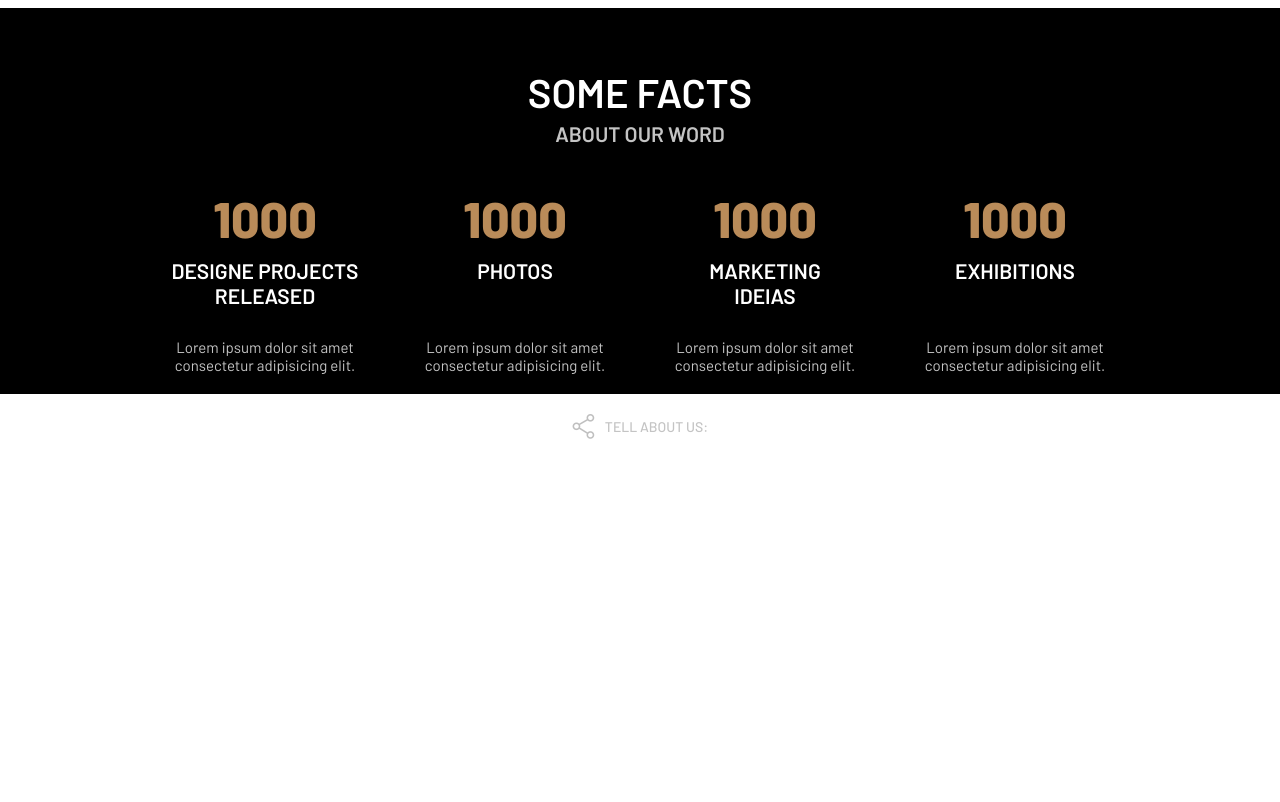
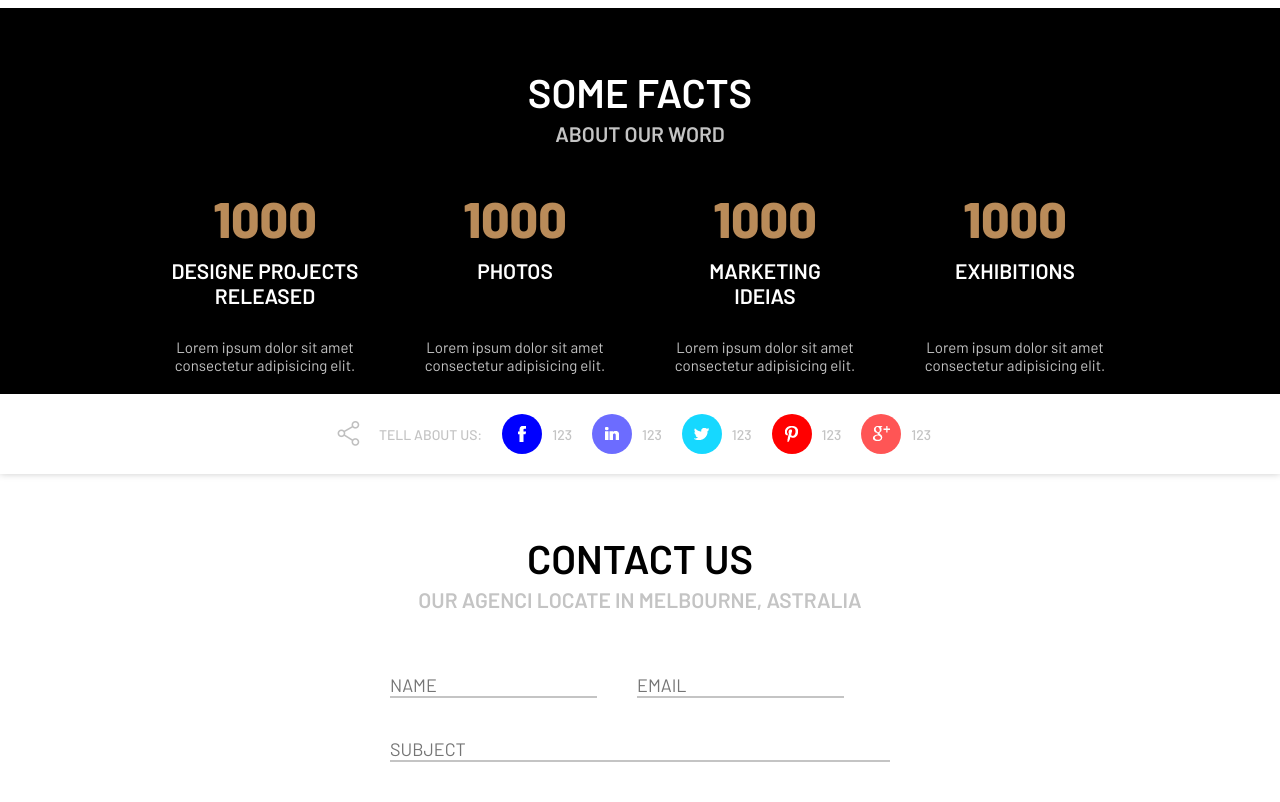
Before and after one commit to Eduardo-hds/project-awax, a plain HTML site: page index.html in a window 1280 px wide. Shown: the part 5145-5947 px from the top of the page. Before the commit the page ends 5676 px from the top, so only its background shows below. Drawn offline with Linux system fonts and the light colour scheme.

Commit message:
contact-us add

```diff
--- a/index.html
+++ b/index.html
@@ -425,29 +425,57 @@
         <div class="container">
             <div class="tell-about-us">
                 <div class="social">
-                    <img src="icones/share.png" alt="">
+                    <div class="share"><a href=""><img src="icones/share.png" alt=""></a></div>
                     <span>tell about us:</span>
                 </div>
                 <div class="social">
-                    <img src="icones/facebook.png" alt="">
-                    <spa></spa>
+                    <div class="facebook"><a href=""><img src="icones/facebook.png" alt=""></a></div>
+                    <span>123</span>
                 </div>
                 <div class="social">
-                    <img src="icones/linkedin.png" alt="">
-                    <span></span>
+                    <div class="linkedin"><a href=""><img src="icones/linkedin.png" alt=""></a></div>
+                    <span>123</span>
                 </div>
                 <div class="social">
-                    <img src="icones/twitter.png" alt="">
-                    <span></span>
+                    <div class="twitter"><a href=""><img src="icones/twitter.png" alt=""></a></div>
+                    <span>123</span>
                 </div>
                 <div class="social">
-                    <img src="icones/googleplus.png" alt="">
-                    <span></span>
+                    <div class="pinterest"><a href=""><img src="icones/pinterest.png" alt=""></a></div>
+                    <span>123</span>
                 </div>
                 <div class="social">
-                    <img src="icones/pinterest.png" alt="">
-                    <span></span>
+                    <div class="google"><a href=""><img src="icones/googleplus.png" alt=""></a></div>
+                    <span>123</span>
                 </div>
+
+            </div>
+        </div>
+    </section>
+    <section id="contact-us">
+        <div class="container">
+            <div class="about-us">
+                <div class="st-head">
+                    contact us
+                </div>
+                <div class="st-suble">
+                    our agenci locate in melbourne, astralia
+                </div>
+            </div>
+            <div class="form">
+                <form action="" method="post">
+                    <div class="form-first">
+                        <label for="name"></label>
+                        <input type="text" name="name" id="" placeholder="NAME">
+
+                        <label for="email"></label>
+                        <input type="text" name="email" placeholder="EMAIL">
+                    </div>
+                    <div class="form-second">
+                        <label for="subject"></label>
+                        <input type="text" name="subject" placeholder="SUBJECT">
+                    </div>
+                </form>
             </div>
         </div>
     </section>
--- a/style.css
+++ b/style.css
@@ -511,11 +511,18 @@ iframe{
 #tell-about-us{
     display: flex;
     justify-content: center;
+    box-shadow: 0px 0px 7px rgba(0, 0, 0, 0.205);
+}
+.tell-about-us{
+    display: flex;
+    flex-direction: row;
+    flex-wrap: wrap;
 }
 .social{
     display: flex;
     flex-direction:row;
     align-items: center;
+    margin-right: 20px;
 }
 .social span{
     font-size: var(--font-size-small-3);
@@ -524,3 +531,83 @@ iframe{
     font-weight: 500;
     color: var(--font-color-medium);
 }
+.share{
+    padding: 10px;
+    border-radius: 20px;
+    width: 40px;
+    height: 40px;
+    display: flex;
+    justify-content: center;
+    align-items: center;
+}
+.facebook{
+    background-color: rgb(0, 0, 255);
+    padding: 10px;
+    border-radius: 20px;
+    width: 40px;
+    height: 40px;
+    display: flex;
+    justify-content: center;
+    align-items: center;
+}
+.linkedin{
+    background-color: rgba(0, 0, 255, 0.575);
+    padding: 10px;
+    border-radius: 20px;
+    width: 40px;
+    height: 40px;
+    display: flex;
+    justify-content: center;
+    align-items: center;
+}
+.twitter{
+    background-color: rgba(0, 213, 255, 0.914);
+    padding: 10px;
+    border-radius: 20px;
+    width: 40px;
+    height: 40px;
+    display: flex;
+    justify-content: center;
+    align-items: center;
+}
+.google{
+    background-color: rgba(255, 0, 0, 0.666);
+    padding: 10px;
+    border-radius: 20px;
+    width: 40px;
+    height: 40px;
+    display: flex;
+    justify-content: center;
+    align-items: center;
+}
+.pinterest{
+    background-color: rgb(255, 0, 0);
+    padding: 10px;
+    border-radius: 20px;
+    width: 40px;
+    height: 40px;
+    display: flex;
+    justify-content: center;
+    align-items: center;
+}
+#contact-us{
+    display: flex;
+    justify-content: center;
+}
+.form{
+    margin-top: 40px;
+}
+input{
+    font-size: var(--font-size-medium-1);
+    border: 0px;
+    border-bottom: 2px solid var(--font-color-medium);
+    margin: 20px;
+}
+.form-first{
+    display: flex;
+    flex-direction: row;
+    width: 500px;
+}
+.form-second input{
+    width: 500px;
+}
```
